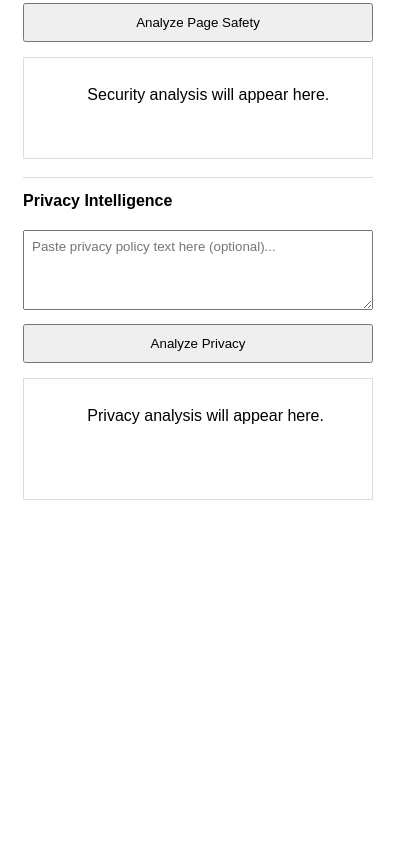
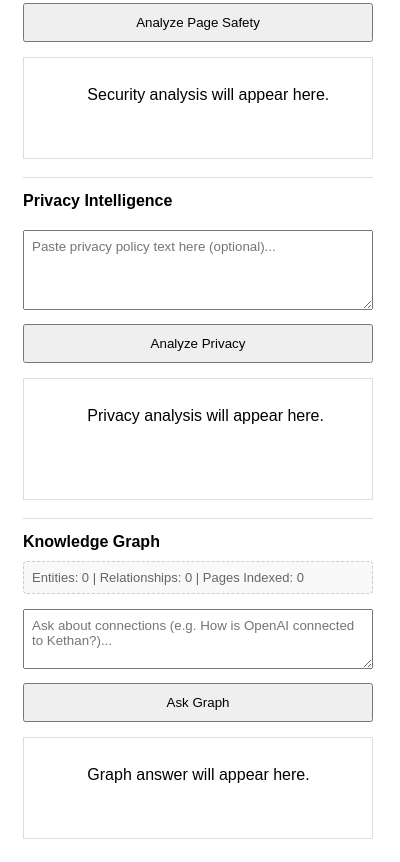
Before and after one commit to Koushik-31368/mindmesh-project, a browser extension: page extension/popup.html in a window 400 px wide. Shown: the part 703-1565 px from the top of the page. Before the commit the page ends 1226 px from the top, so only its background shows below. Drawn offline with Linux system fonts and the light colour scheme; no server answers.

Commit message:
feat: implement Phase 5.7 — Graph Tab UI in the Chrome extension

```diff
--- a/extension/popup.css
+++ b/extension/popup.css
@@ -92,3 +92,38 @@ input {
     min-height: 100px;
     white-space: pre-wrap;
 }
+
+.graph-section {
+    margin-top: 18px;
+    padding-top: 14px;
+    border-top: 1px solid #ddd;
+}
+
+#graphStats {
+    font-size: 13px;
+    color: #666;
+    margin-bottom: 10px;
+    background: #f9f9f9;
+    padding: 8px;
+    border-radius: 4px;
+    border: 1px dashed #ccc;
+}
+
+#graphQuestion {
+    width: 100%;
+    height: 60px;
+    margin-top: 5px;
+    margin-bottom: 10px;
+    padding: 8px;
+    box-sizing: border-box;
+    font-family: inherit;
+    resize: vertical;
+}
+
+#graphResult {
+    margin-top: 15px;
+    border: 1px solid #ddd;
+    padding: 10px;
+    min-height: 80px;
+    white-space: pre-wrap;
+}
--- a/extension/popup.html
+++ b/extension/popup.html
@@ -64,6 +64,22 @@
         <div id="privacyResult">
             Privacy analysis will appear here.
         </div>
+    <section class="graph-section">
+        <h2>Knowledge Graph</h2>
+
+        <div id="graphStats">
+            Loading graph statistics...
+        </div>
+
+        <textarea id="graphQuestion" placeholder="Ask about connections (e.g. How is OpenAI connected to Kethan?)..."></textarea>
+
+        <button id="graphAskBtn">
+            Ask Graph
+        </button>
+
+        <div id="graphResult">
+            Graph answer will appear here.
+        </div>
     </section>
 
     <script src="popup.js"></script>
--- a/extension/popup.js
+++ b/extension/popup.js
@@ -458,3 +458,62 @@ ${policyList}`;
 
     }
 });
+
+async function loadStats() {
+    const graphStats = document.getElementById("graphStats");
+    try {
+        const res = await fetch("http://localhost:3000/api/graph/stats");
+        const data = await res.json();
+
+        const pagesRes = await fetch("http://localhost:3000/api/memory/pages");
+        const pagesData = await pagesRes.json();
+        const pageCount = Array.isArray(pagesData) ? pagesData.length : 0;
+
+        graphStats.innerText = `Entities: ${data.entities} | Relationships: ${data.relationships} | Pages Indexed: ${pageCount}`;
+    } catch (err) {
+        graphStats.innerText = "Entities: 0 | Relationships: 0 | Pages Indexed: 0";
+    }
+}
+
+document.addEventListener("DOMContentLoaded", loadStats);
+
+document
+.getElementById("graphAskBtn")
+.addEventListener("click", async () => {
+
+    const graphResult = document.getElementById("graphResult");
+    const graphQuestion = document.getElementById("graphQuestion");
+    const question = graphQuestion.value.trim();
+
+    if (!question) {
+        graphResult.innerText = "Please enter a question.";
+        return;
+    }
+
+    graphResult.innerText = "Searching knowledge graph & memory...";
+
+    try {
+        const res = await fetch(
+            "http://localhost:3000/api/graph/chat",
+            {
+                method: "POST",
+                headers: {
+                    "Content-Type": "application/json"
+                },
+                body: JSON.stringify({
+                    question: question
+                })
+            }
+        );
+
+        const data = await res.json();
+
+        // Refresh stats in case a build occurred recently
+        loadStats();
+
+        graphResult.innerText = data.answer || "No answer could be generated.";
+
+    } catch (err) {
+        graphResult.innerText = "Could not ask graph. Is backend running on http://localhost:3000?";
+    }
+});
```
